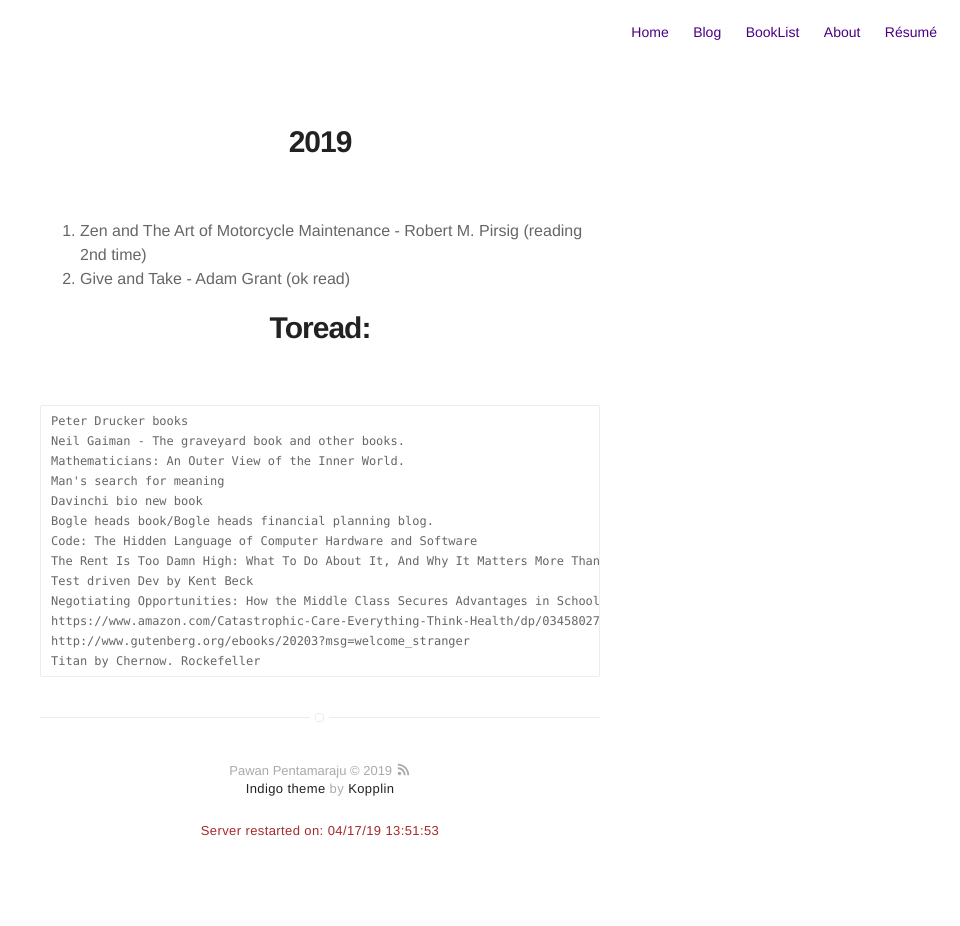
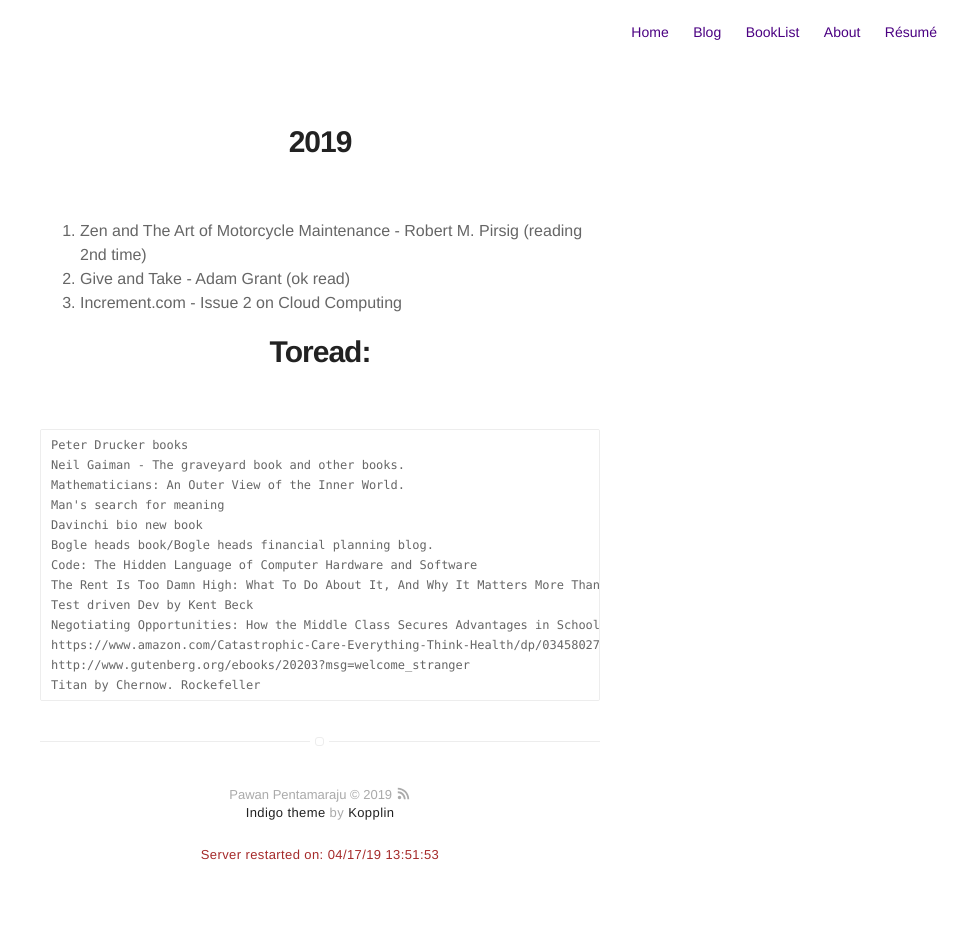
Before and after one commit to pawanpe/pawanpe.github.io, a Jekyll site: the page built from booklist/2019/books.markdown, in a window 1280 px wide. Shown: the whole page, without its empty margins (320-1280 px from the left). Built offline with Jekyll 4.4.1, drawn with Linux system fonts in a browser that asks for light colours; before the commit the page ends 902 px from its top, so only the background shows below that.

Commit message:
update for 04/16/2019

```diff
--- a/booklist/2019/books.markdown
+++ b/booklist/2019/books.markdown
@@ -7,6 +7,7 @@ layout: page
 
 1. Zen and The Art of Motorcycle Maintenance - Robert M. Pirsig (reading 2nd time)
 2. Give and Take - Adam Grant (ok read)
+3. Increment.com - Issue 2 on Cloud Computing
 
 # Toread:
     Peter Drucker books
```
